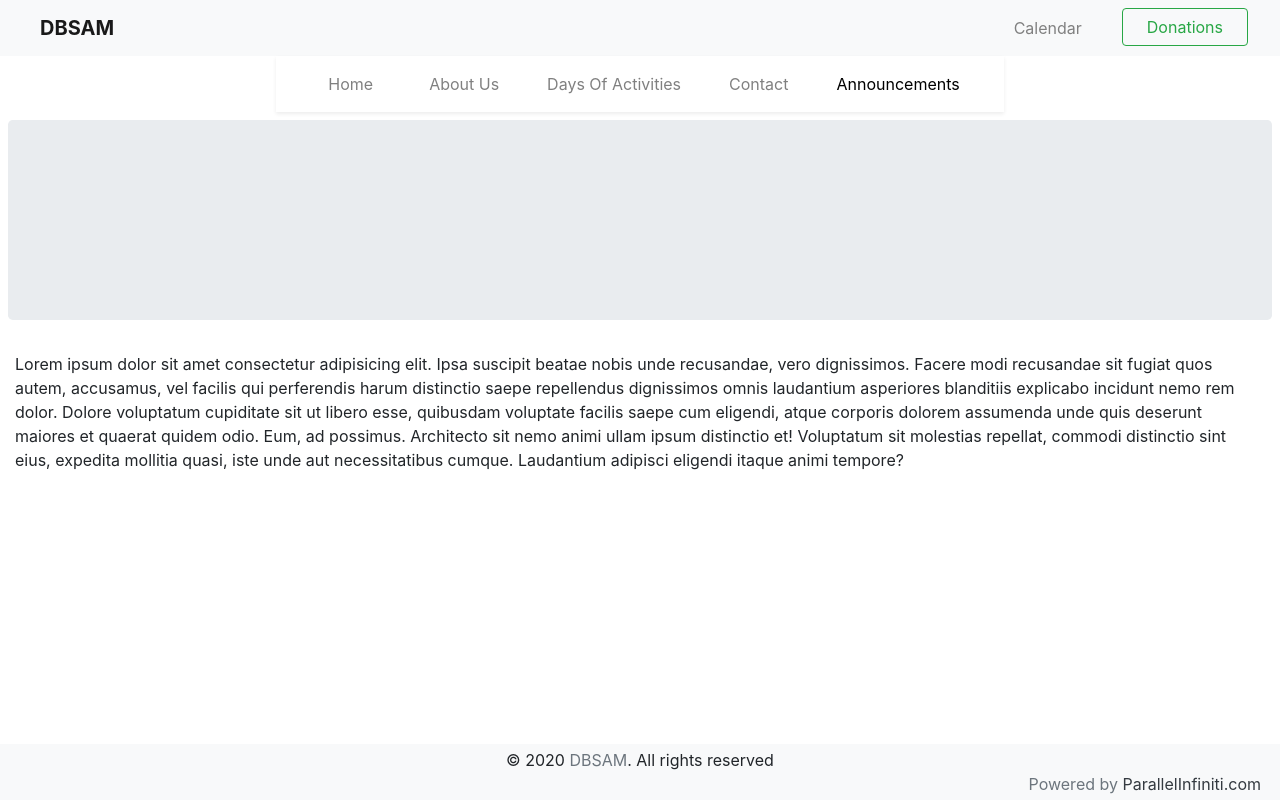
After one commit to CodeTemplar99/DBM, a Django app: page /announcements/ in a window 1280 px wide. The commit adds this page. Run offline with Django 3.2, Linux system fonts and the light colour scheme; some libraries are stand-ins or nearby versions.

Commit message:
announcements

```diff
--- a/aboutministry/templates/about.html
+++ /dev/null
@@ -1,5 +0,0 @@
-{% extends 'base.html' %}
-
-{% block content %}
-<h1>Daaalu</h1>
-{% endblock %}
--- /dev/null
+++ b/announcements/urls.py
@@ -0,0 +1,6 @@
+from django.urls import path
+from . import views
+app_name = 'announcements'
+urlpatterns = [
+    path('', views.announcements, name='announcements'),
+]
--- a/announcements/views.py
+++ b/announcements/views.py
@@ -1,3 +1,7 @@
-from django.shortcuts import render
+from django.shortcuts import render, get_object_or_404
+from django.http import HttpResponse, Http404
+# Create your views here.
 
-# Create your views here.
+
+def announcements(request):
+    return render(request, 'announcements.html')
--- /dev/null
+++ b/contact/urls.py
@@ -0,0 +1,6 @@
+from django.urls import path
+from . import views
+app_name = 'contact'
+urlpatterns = [
+    path('', views.contact, name='contact'),
+]
--- /dev/null
+++ b/days/urls.py
@@ -0,0 +1,6 @@
+from django.urls import path
+from . import views
+app_name = 'days'
+urlpatterns = [
+    path('', views.days, name='days'),
+]
--- a/ministryapp/settings.py
+++ b/ministryapp/settings.py
@@ -37,7 +37,10 @@ INSTALLED_APPS = [
     'django.contrib.sessions',
     'django.contrib.messages',
     'django.contrib.staticfiles',
-    'aboutministry.apps.AboutministryConfig'
+    'aboutministry.apps.AboutministryConfig',
+    'days.apps.DaysConfig',
+    'contact.apps.ContactConfig',
+    'announcements.apps.AnnouncementsConfig'
 ]
 
 MIDDLEWARE = [
--- a/ministryapp/urls.py
+++ b/ministryapp/urls.py
@@ -22,4 +22,7 @@ urlpatterns = [
     path('', views.home),
     path('admin/', admin.site.urls),
     path('aboutministry/', include('aboutministry.urls')),
+    path('days/', include('days.urls')),
+    path('contact/', include('contact.urls')),
+    path('announcements/', include('announcements.urls')),
 ]
--- /dev/null
+++ b/templates/announcements.html
@@ -0,0 +1,33 @@
+{% extends 'base.html' %}
+
+{% block content %}
+<style>
+  .announcements-img-con {
+    height: 200px !important;
+  }
+
+  .about-head {
+    font-size: 150%;
+    margin-top: 30px;
+    margin-bottom: 5px;
+  }
+
+  .nav-link {
+    color: gray !important;
+  }
+
+  .link8 {
+    color: black !important;
+  }
+</style>
+<div class="jumbotron mx-2 announcements-img-con"></div>
+<main class="container-fluid">
+  <p>Lorem ipsum dolor sit amet consectetur adipisicing elit. Ipsa suscipit beatae nobis unde recusandae, vero
+    dignissimos. Facere modi recusandae sit fugiat quos autem, accusamus, vel facilis qui perferendis harum distinctio
+    saepe repellendus dignissimos omnis laudantium asperiores blanditiis explicabo incidunt nemo rem dolor. Dolore
+    voluptatum cupiditate sit ut libero esse, quibusdam voluptate facilis saepe cum eligendi, atque corporis dolorem
+    assumenda unde quis deserunt maiores et quaerat quidem odio. Eum, ad possimus. Architecto sit nemo animi ullam ipsum
+    distinctio et! Voluptatum sit molestias repellat, commodi distinctio sint eius, expedita mollitia quasi, iste unde
+    aut necessitatibus cumque. Laudantium adipisci eligendi itaque animi tempore?</p>
+</main>
+{% endblock %}
--- a/templates/base.html
+++ b/templates/base.html
@@ -101,28 +101,28 @@
       <div class="collapse navbar-collapse bg-white mx-auto mt-0 col-sm-7 py-2 shadow-sm" id="navbarSupportedContent">
         <ul class="navbar-nav mx-auto">
           <li class="nav-item mx-sm-4 active">
-            <a class="nav-link" href="#">Home <span class="sr-only">(Current)</span></a>
+            <a class="nav-link link1" href="#">Home <span class="sr-only">(Current)</span></a>
           </li>
           <li class="nav-item mx-sm-3 text-capitalize">
-            <a class="nav-link" href="{% url 'aboutministry:about' %}">About Us <span class="sr-only"></span></a>
+            <a class="nav-link link2" href="{% url 'aboutministry:about' %}">About Us <span class="sr-only"></span></a>
           </li>
           <li class="nav-item mx-sm-3 text-capitalize">
-            <a class="nav-link" href="#">Days of activities <span class="sr-only"></span></a>
+            <a class="nav-link link3" href="{% url 'days:days' %}">Days of activities <span class="sr-only"></span></a>
           </li>
           <!-- <li class="nav-item mx-sm-3 text-capitalize">
-            <a class="nav-link" href="#">Sermons <span class="sr-only"></span></a>
+            <a class="nav-link link4" href="#">Sermons <span class="sr-only"></span></a>
           </li> -->
           <!-- <li class="nav-item mx-sm-3 text-capitalize">
-            <a class="nav-link" href="#">Gallery <span class="sr-only"></span></a>
+            <a class="nav-link link5" href="#">Gallery <span class="sr-only"></span></a>
           </li> -->
           <!-- <li class="nav-item mx-sm-3 text-capitalize">
-            <a class="nav-link" href="#">Ministers <span class="sr-only"></span></a>
+            <a class="nav-link link6" href="#">Ministers <span class="sr-only"></span></a>
           </li> -->
           <li class="nav-item mx-sm-3 text-capitalize">
-            <a class="nav-link" href="#">Contact <span class="sr-only"></span></a>
+            <a class="nav-link link7" href="{% url 'contact:contact' %}">Contact <span class="sr-only"></span></a>
           </li>
           <li class="nav-item mx-sm-3 text-capitalize">
-            <a class="nav-link" href="#">Announcements <span class="sr-only"></span></a>
+            <a class="nav-link link8" href="{% url 'announcements:announcements' %}">Announcements <span class="sr-only"></span></a>
           </li>
 
         </ul>
```
Also changed, not shown: contact/views.py (+6 -2 lines), days/views.py (+6 -2 lines), templates/about.html (+16 -2 lines), templates/contact.html (added, +33 -0 lines), templates/days.html (added, +33 -0 lines), ministryapp/views.py (line endings or trailing spaces).
